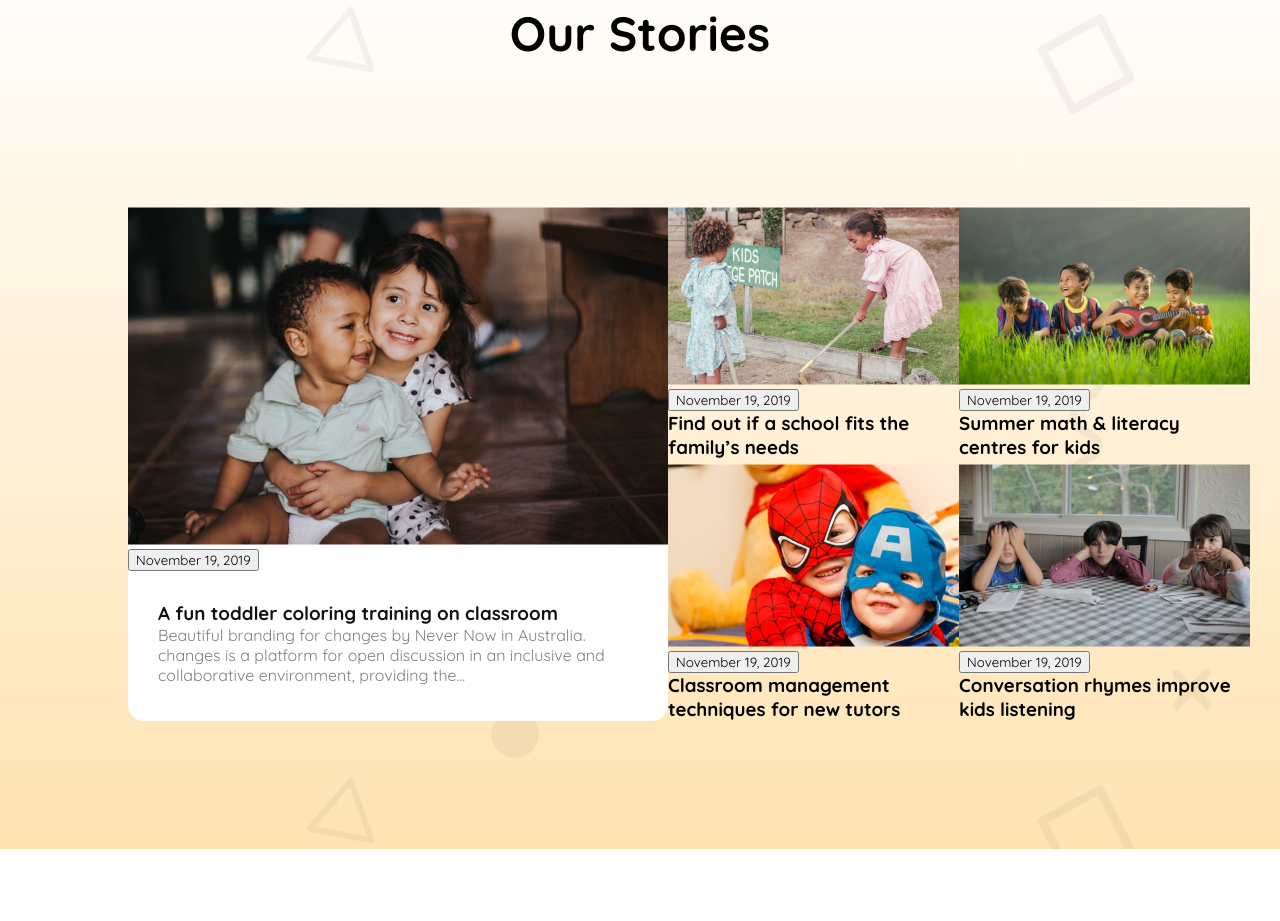
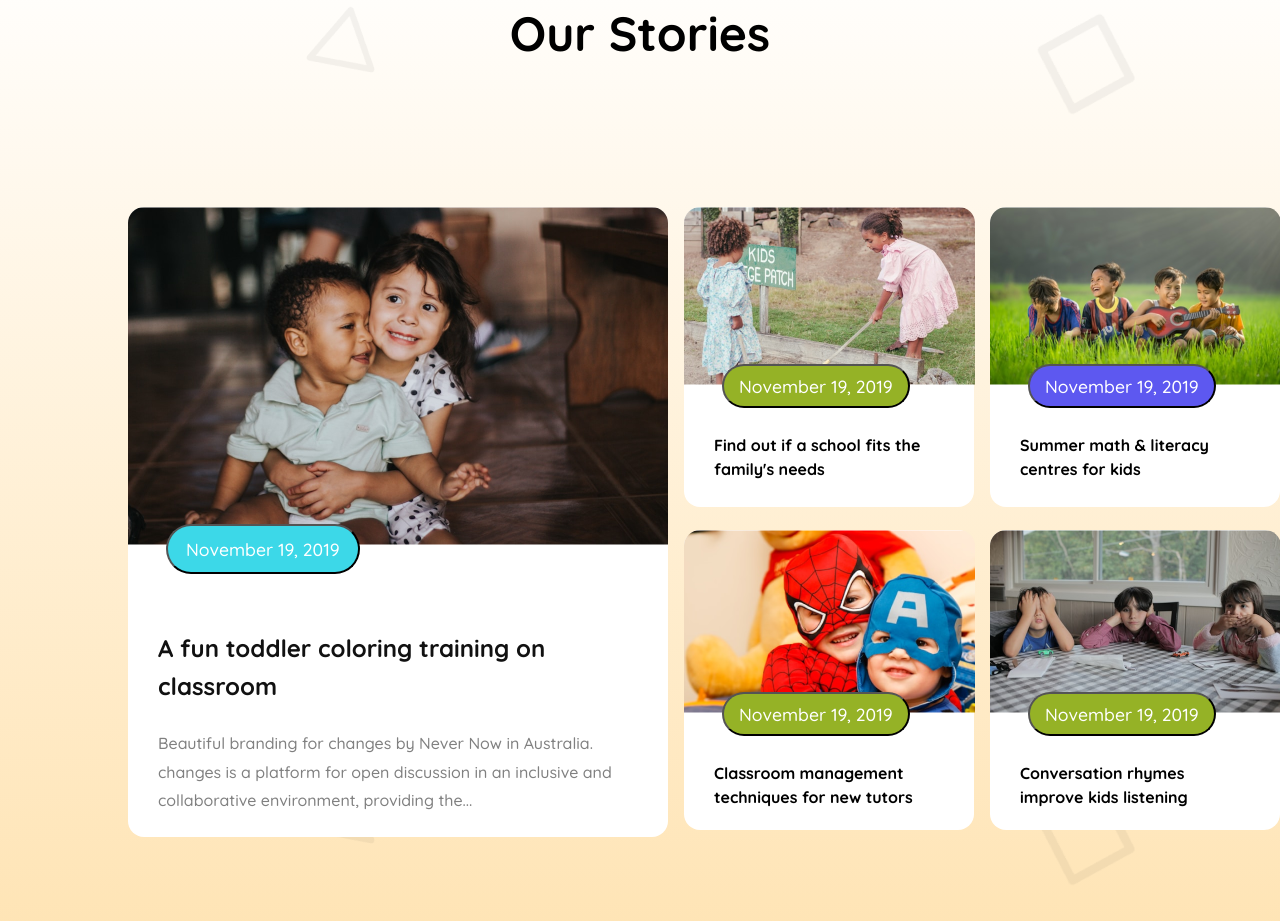
Before and after one commit to mohib357/kindargarten, a plain HTML site: page index.html in a window 1280 px wide. Shown: the part 1741-2662 px from the top of the page. Before the commit the page ends 2590 px from the top, so only its background shows below. Drawn offline with Linux system fonts and the light colour scheme.

Commit message:
Stories card section Added

```diff
--- a/index.html
+++ b/index.html
@@ -86,43 +86,42 @@
                     <button>November 19, 2019</button>
                     <div class="stories-card-description">
                         <h3 class="dark-color">A fun toddler coloring training on classroom</h3>
-                        <p class="gray-color">Beautiful branding for changes by Never Now in Australia. changes is a platform for open discussion in an inclusive and collaborative environment, providing the...</p>
+                        <p class="gray-color line-height">Beautiful branding for changes by Never Now in Australia. changes is a platform for open discussion in an inclusive and collaborative environment, providing the...</p>
                     </div>
                 </div>
             </div>
-            <div>
+            <div class="stories-card-2 display-flex">
                 <div>
                     <img src="assets/story-2.png" alt="">
                     <button>November 19, 2019</button>
-                    <div>
-                        <h3>Find out if a school fits the
-                            family’s needs</h3>
+                    <div class="card-2-description">
+                        <h3>Find out if a school fits the family's needs</h3>
                     </div>
                 </div>
             </div>
-            <div>
+            <div class="stories-card-3 display-flex">
                 <div>
                     <img src="assets/story-3.png" alt="">
                     <button>November 19, 2019</button>
-                    <div>
+                    <div class="card-2-description">
                         <h3>Summer math & literacy centres for kids</h3>
                     </div>
                 </div>
             </div>
-            <div>
+            <div class="stories-card-4 display-flex">
                 <div>
                     <img src="assets/story-4.png" alt="">
                     <button>November 19, 2019</button>
-                    <div>
+                    <div class="card-2-description">
                         <h3>Classroom management techniques for new tutors</h3>
                     </div>
                 </div>
             </div>
-            <div>
+            <div class="stories-card-5 display-flex">
                 <div>
                     <img src="assets/story-5.png" alt="">
                     <button>November 19, 2019</button>
-                    <div>
+                    <div class="card-2-description">
                         <h3>Conversation rhymes improve kids listening</h3>
                     </div>
                 </div>
--- a/style.css
+++ b/style.css
@@ -323,6 +323,40 @@ hr {
     grid-template-rows: repeat(2, 1fr);
     padding: 4rem;
     max-height: 630px;
+    gap: 1rem;
+}
+
+.stories-card-conteiner button {
+    position: relative;
+    border-radius: 50px;
+    background: rgb(60, 216, 232);
+    color: rgb(255, 255, 255);
+    font-size: 1.1rem;
+    font-weight: var(--font-weight);
+    text-transform: capitalize;
+    padding: 12px 18px;
+    text-align: center;
+    transform: translateY(-25px);
+    margin-left: 38px;
+}
+
+.stories-card-conteiner img {
+    border-radius: 16px 16px 0px 0px;
+}
+
+.stories-card-conteiner h3 {
+    font-size: 1.5rem;
+    font-weight: var(--font-weight700);
+    line-height: 2.4rem;
+}
+
+.stories-card-description>h3 {
+    margin-bottom: 1.5rem;
+}
+
+.stories-card-conteiner p {
+    font-size: 1rem;
+    font-weight: var(--font-weight);
 }
 
 .stories-card-1 {
@@ -330,8 +364,36 @@ hr {
     border-radius: 16px;
     background: rgb(255, 255, 255);
 }
-.stories-card-description{
+
+.stories-card-2, .stories-card-3, .stories-card-4, .stories-card-5 {
+    border-radius: 16px;
+    background: rgb(255, 255, 255);
+    width: 290px;
+    height: 300px;
+}
+
+.stories-card-2 h3, .stories-card-3 h3, .stories-card-4 h3, .stories-card-5 h3 {
+    font-size: 1rem;
+    line-height: 1.5rem;
+}
+
+.stories-card-2 button, .stories-card-4 button, .stories-card-5 button {
+    border-radius: 50px;
+    background: rgb(149, 178, 38);
+    padding: 9px 15px;
+}
+.stories-card-3 button {
+    border-radius: 50px;
+    background: rgb(93, 88, 240);
+    padding: 9px 15px;
+}
+
+.stories-card-description {
     padding: 30px;
+}
+
+.card-2-description {
+    padding: 0 30px;
 }
 
 /* ▼▼▼▼▼ Design Responsive start for Mobile ▼▼▼▼▼ */
```
